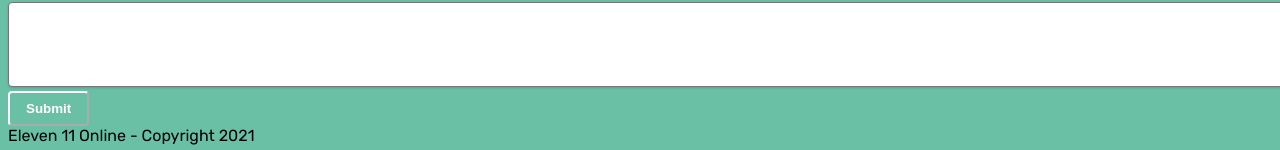
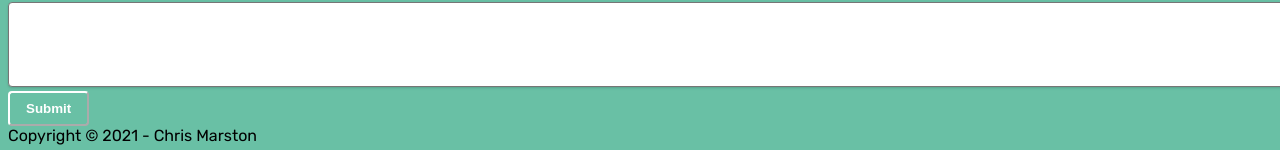
Before and after one commit to marstc1/nextjs-namaste-reiki, a Next.js app: page / in a window 1280 px wide. Shown: the part 6736-6886 px from the top of the page. Built offline with nearby package versions, Linux system fonts and the light colour scheme; a web font is replaced by a local one.

Commit message:
Copyright updated

```diff
--- a/pages/index.js
+++ b/pages/index.js
@@ -171,7 +171,7 @@ export default function Home() {
       <Contact />
       <footer className="relative bg-black text-gray-600 text-xs h-80">
         <span className="absolute w-full bottom-4 text-center">
-          Eleven 11 Online - Copyright 2021
+          Copyright © 2021 - Chris Marston
         </span>
       </footer>
     </div>
```
